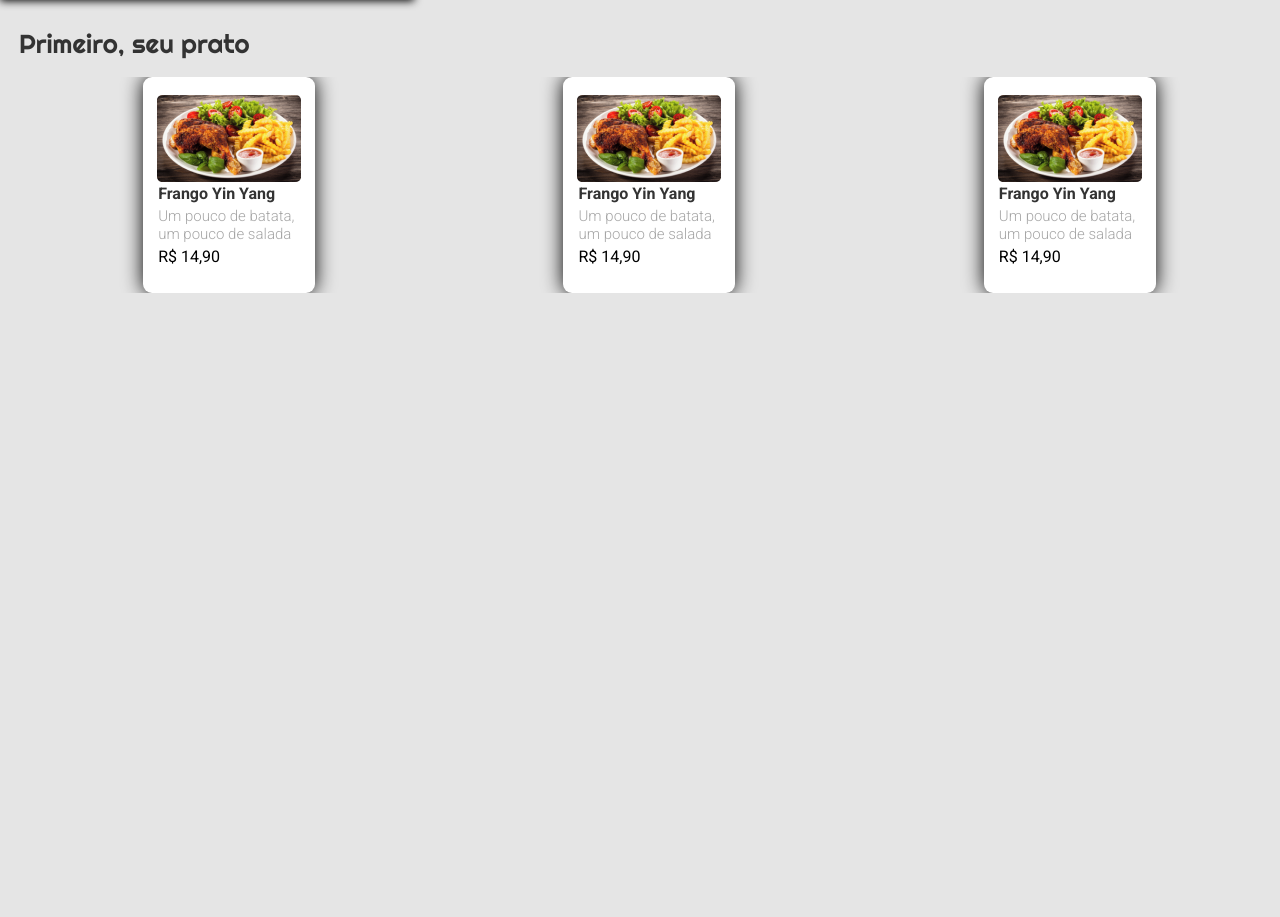
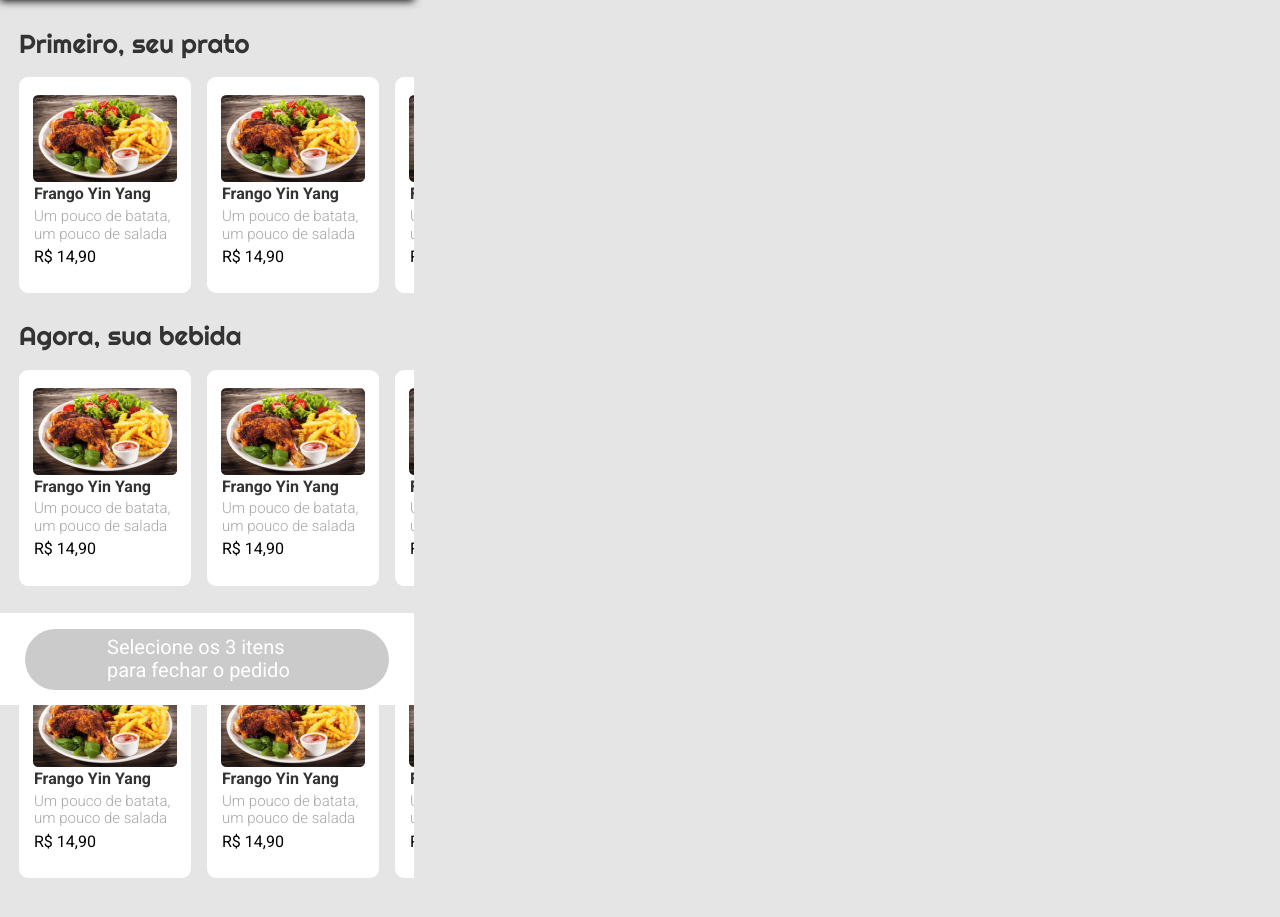
Before and after one commit to leolucasguedes/projeto3-driveneats, a plain HTML site: page index.html in a window 1280 px wide. Shown: the part 95-1012 px from the top of the page. Before the commit the page ends 800 px from the top, so only its background shows below. Drawn offline with Linux system fonts and the light colour scheme.

Commit message:
Segunda Versão de Teste - header e footer fixed

```diff
--- a/index.html
+++ b/index.html
@@ -21,7 +21,7 @@
 </header>
 
 <div class="maincontain">
-    <p class="plate-option">Primeiro, seu prato</p>
+    <p class="plate-text-option">Primeiro, seu prato</p>
 
     <div class="food-options">
         <div class="plate">
@@ -43,11 +43,65 @@
          	<p><b>R$ 14,90</b></p>
         </div>
 
+    </div>
+
+    <p class="drink-text-option">Agora, sua bebida</p>
+
+    <div class="food-options">
+        <div class="plate">
+            <img src="images/frango_yin_yang 1.png"/>
+            <h1><b>Frango Yin Yang</b></h1>
+            <h2>Um pouco de batata, um pouco de salada</h2>
+         	<p><b>R$ 14,90</b></p>
+        </div>
+        <div class="plate">
+            <img src="images/frango_yin_yang 1.png"/>
+            <h1><b>Frango Yin Yang</b></h1>
+            <h2>Um pouco de batata, um pouco de salada</h2>
+         	<p><b>R$ 14,90</b></p>
+        </div>
+        <div class="plate">
+            <img src="images/frango_yin_yang 1.png"/>
+            <h1><b>Frango Yin Yang</b></h1>
+            <h2>Um pouco de batata, um pouco de salada</h2>
+         	<p><b>R$ 14,90</b></p>
+        </div>
+    </div>
+
+        <p class="drink-text-option">Por mim, sua sobremesa</p>
+
+        <div class="food-options">
+            <div class="plate">
+                <img src="images/frango_yin_yang 1.png"/>
+                <h1><b>Frango Yin Yang</b></h1>
+                <h2>Um pouco de batata, um pouco de salada</h2>
+                 <p><b>R$ 14,90</b></p>
+            </div>
+            <div class="plate">
+                <img src="images/frango_yin_yang 1.png"/>
+                <h1><b>Frango Yin Yang</b></h1>
+                <h2>Um pouco de batata, um pouco de salada</h2>
+                 <p><b>R$ 14,90</b></p>
+            </div>
+            <div class="plate">
+                <img src="images/frango_yin_yang 1.png"/>
+                <h1><b>Frango Yin Yang</b></h1>
+                <h2>Um pouco de batata, um pouco de salada</h2>
+                 <p><b>R$ 14,90</b></p>
+            </div>
+        </div>
 
 
-    </div>
 
 </div>
+
+<footer>
+    <div class="text-around">
+        <div class="final-text">
+        <p>Selecione os 3 itens para fechar o pedido</p>
+    </div>
+    </div>
+</footer>
 
 
 
--- a/styles/style.css
+++ b/styles/style.css
@@ -1,8 +1,9 @@
 body{
     background-color: #E5E5E5;
+    max-width: 414px;
 }
 
-* {
+*{
 	box-sizing: border-box;
 }
 header{
@@ -10,9 +11,10 @@ header{
     width: 414px;
     height: 92px;
     filter: drop-shadow(0px 4px 4px rgba(0, 0, 0, 25));
-    position: absolute;
+    position: fixed;
     left: 0px;
     top: 0px;
+    z-index: 1;
 }
 
 header h1{
@@ -43,9 +45,10 @@ header p{
 .maincontain{
     margin-top: 123px;
     margin-left: 19px;
+    margin-bottom: 108px;
 }
 
-.plate-option{
+.plate-text-option{
     font-family: 'Righteous', cursive;
     font-weight: 400;
     font-style: normal;
@@ -59,8 +62,13 @@ header p{
 .food-options{
     margin-top: 17px;
     display: flex;
-    justify-content: space-around;
     overflow: hidden;
+    overflow-x: scroll;
+    scrollbar-width: none;
+    gap: 16px;
+}
+.food-options ::-webkit-scrollbar{
+    display: none;
 }
 
 .plate{
@@ -68,11 +76,14 @@ header p{
     height: 216px;
     border-radius: 9px;
     background-color: #FFFFFF;
-    filter: drop-shadow(0px 0px 10px rgba(0, 0, 0, 25));
+    /* filter: drop-shadow(0px 0px 10px rgba(0, 0, 0, 25));*/
 }
 
 .plate img{
+    width: 144px;
+    height: 87px;
     margin-left: 14px;
+    margin-right: 14px;
     margin-top: 18px;
 }
 
@@ -107,3 +118,51 @@ header p{
     margin-left: 15px;
     margin-top: 5px;
 }
+
+.drink-text-option{
+    font-family: 'Righteous', cursive;
+    font-weight: 400;
+    font-style: normal;
+    font-size: 26px;
+    line-height: 32.28px;
+    letter-spacing: 1.8%;
+    color: #333333;
+    margin-top: 27px;
+}
+
+footer{
+    width: 414px;
+    height: 92px;
+    background-color: #FFFFFF;
+    position: fixed;
+    left: 0px;
+    bottom: 0px;
+    display: flex;
+    justify-content: center;
+    align-items: center;
+}
+
+.text-around{
+    width: 364px;
+    height: 61px;
+    border-radius: 50px;
+    background-color: #CBCBCB;
+    display: flex;
+    justify-content: center;
+    align-items: center;
+}
+
+.final-text{
+    width: 200px;
+    display: flex;
+}
+
+.final-text p{
+    font-family: 'Roboto', sans-serif;
+    font-weight: 400;
+    font-style: normal;
+    font-size: 20px;
+    line-height: 23.4px;
+    letter-spacing: 1.8%;
+    color: #FFFFFF;
+}
```
